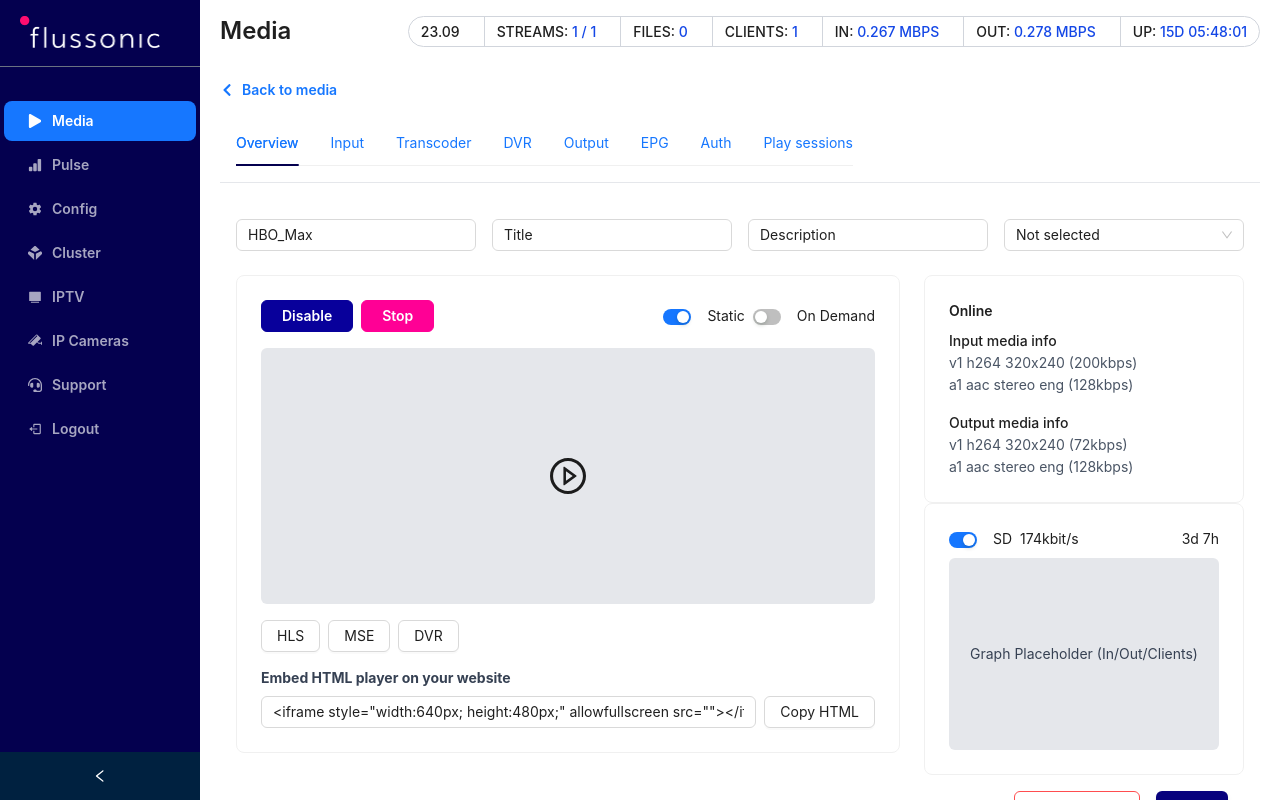
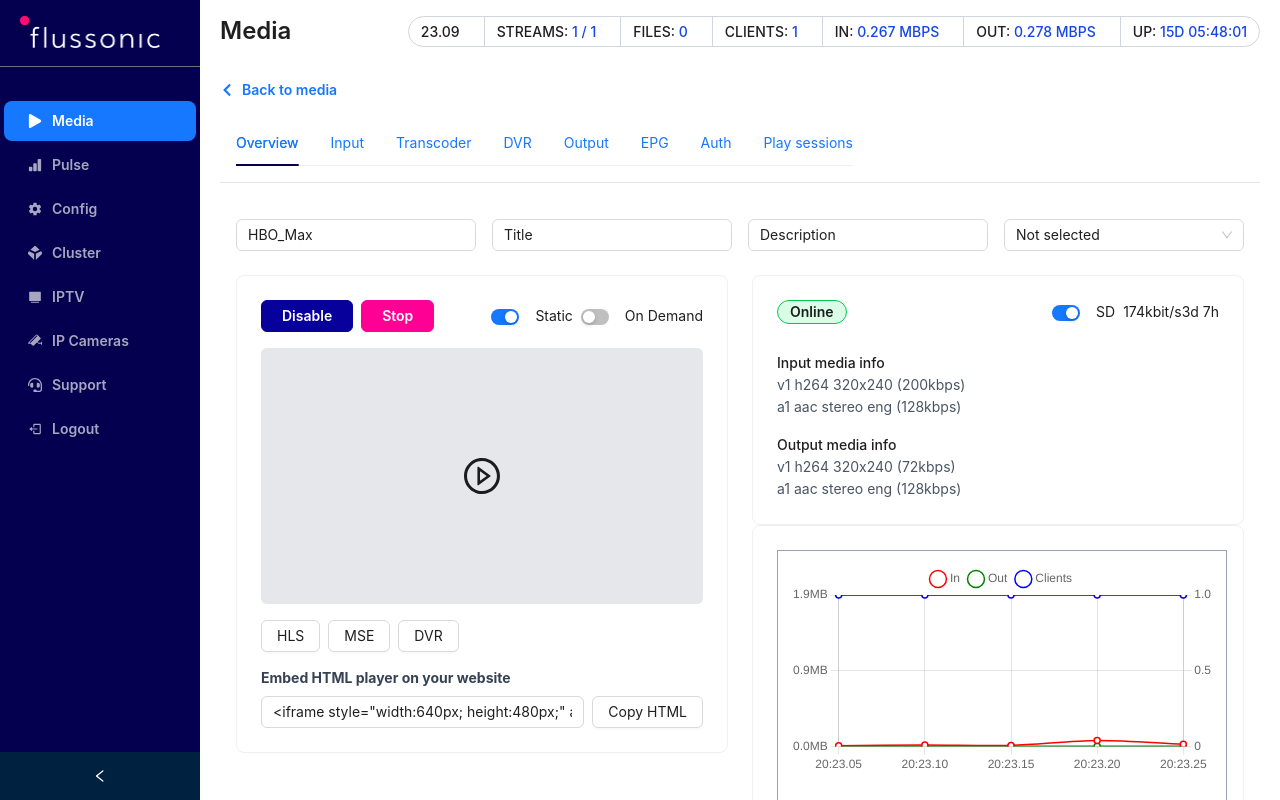
Before and after one commit to globussolution/xtremecode, a React (Vite) app: page /media/1 in a window 1280 px wide. Built offline with nearby package versions, Linux system fonts and the light colour scheme.

Commit message:
All Work Completed

```diff
--- a/src/Admin/Admin Components/AppLayout.jsx
+++ b/src/Admin/Admin Components/AppLayout.jsx
@@ -35,7 +35,7 @@
   getItem("IPTV", "5", <RiTv2Fill />, null, "/iptv"),
   getItem("IP Cameras", "6", <PiSecurityCameraFill />, null, "/ipcameras"),
   getItem("Support", "7", <FaHeadset />, null, "/support"),
-  getItem("Logout", "8", <BiLogOut />, null, "/logout"),
+  getItem("Logout", "8", <BiLogOut />, null, "/login"),
 ];
 
 const AppLayout = ({ children, fullLogo = defaultFullLogo, smallLogo = defaultSmallLogo }) => {
--- a/src/Admin/Admin Pages/Media/MediaComponents/EditStream.jsx
+++ b/src/Admin/Admin Pages/Media/MediaComponents/EditStream.jsx
@@ -4,6 +4,30 @@
 import { PlayCircleOutlined } from "@ant-design/icons";
 import AppLayout from "../../../Admin Components/AppLayout";
 import { FaChevronLeft } from "react-icons/fa";
+import { Line } from "react-chartjs-2";
+import {
+  Chart as ChartJS,
+  LineElement,
+  PointElement,
+  LinearScale,
+  TimeScale,
+  Tooltip,
+  Legend,
+  Filler,
+  CategoryScale,
+} from "chart.js";
+import "chartjs-adapter-date-fns";
+
+ChartJS.register(
+  LineElement,
+  PointElement,
+  LinearScale,
+  TimeScale,
+  Tooltip,
+  Legend,
+  Filler,
+  CategoryScale
+);
 
 const EditStream = () => {
   const [isMobile, setIsMobile] = useState(window.innerWidth < 768);
@@ -11,7 +35,6 @@
   const [title, setTitle] = useState("Title");
   const [description, setDescription] = useState("Description");
   const [template, setTemplate] = useState("");
-  const [isOnline, setIsOnline] = useState(true);
   const [inputMediaInfo] = useState({
     video: "v1 h264 320x240 (200kbps)",
     audio: "a1 aac stereo eng (128kbps)",
@@ -80,12 +103,112 @@
     },
   ];
 
+  // chart Data
+  const dataChart = {
+    labels: ["20:23.05", "20:23.10", "20:23.15", "20:23.20", "20:23.25"],
+    datasets: [
+      {
+        label: "In",
+        data: [10000, 20000, 15000, 76118, 30000],
+        borderColor: "red",
+        backgroundColor: "transparent",
+        pointBorderColor: "red",
+        pointBackgroundColor: "#fff",
+        borderWidth: 1.5,
+        tension: 0.3,
+      },
+      {
+        label: "Out",
+        data: [2000, 4000, 3500, 5524, 4500],
+        borderColor: "green",
+        backgroundColor: "transparent",
+        pointBorderColor: "green",
+        pointBackgroundColor: "#fff",
+        borderWidth: 1.5,
+        tension: 0.3,
+      },
+      {
+        label: "Clients",
+        data: [1, 1, 1, 1, 1],
+        borderColor: "blue",
+        yAxisID: "y1",
+        pointBorderColor: "blue",
+        pointBackgroundColor: "#fff",
+        borderWidth: 1.5,
+        tension: 0.3,
+      },
+    ],
+  };
+
+  const optionsChart = {
+    responsive: true,
+    interaction: {
+      mode: "index",
+      intersect: false,
+    },
+    stacked: false,
+    plugins: {
+      tooltip: {
+        enabled: true,
+        callbacks: {
+          label: (context) => {
+            if (context.dataset.label === "Clients") {
+              return `🟦 Clients: ${context.raw}`;
+            }
+            return `${context.dataset.label}: ${context.raw.toLocaleString()}`;
+          },
+        },
+      },
+      legend: {
+        display: true,
+        labels: {
+          usePointStyle: true,
+          pointStyle: "circle",
+        },
+      },
+    },
+    scales: {
+      y: {
+        type: "linear",
+        position: "left",
+        min: 0,
+        max: 1900000,
+        ticks: {
+          stepSize: 1000000,
+          callback: (value) => `${(value / 1000000).toFixed(1)}MB`,
+        },
+      },
+      y1: {
+        type: "linear",
+        position: "right",
+        min: 0,
+        max: 1,
+        grid: {
+          drawOnChartArea: false,
+        },
+        ticks: {
+          stepSize: 0.5,
+        },
+      },
+      x: {
+        type: "category",
+        ticks: {
+          callback: (val, index) => dataChart.labels[index],
+        },
+      },
+    },
+  };
 
   return (
     <AppLayout>
       <div className="min-h-screen">
         <div className="mb-5 mt-8 lg:px-0 px-3">
-           <Link className="flex items-center gap-2 font-semibold text-blue-700" to="/"><FaChevronLeft className="text-sm"/> Back to media</Link>
+          <Link
+            className="flex items-center gap-2 font-semibold text-blue-700"
+            to="/"
+          >
+            <FaChevronLeft className="text-sm" /> Back to media
+          </Link>
         </div>
 
         {/* Tabs */}
@@ -103,7 +226,7 @@
         </div>
 
         {/* Main Content */}
-        <div className="p-4 md:p-6 lg:p-4 mt-5 h-[calc(100vh-150px)] overflow-y-auto">
+        <div className="p-4 md:p-6 lg:p-4 mt-5 h-[calc(100vh-200px)] overflow-y-auto">
           {/* Top Row with Name, Title, Description, Template */}
           <div className="grid grid-cols-1 md:grid-cols-2 lg:grid-cols-4 gap-4 mb-6">
             <Input
@@ -129,9 +252,9 @@
             />
           </div>
 
-          <div className="grid grid-cols-1 lg:grid-cols-3 gap-6">
+          <div className="grid grid-cols-1 lg:grid-cols-2 gap-6">
             {/* Left Column */}
-            <div className="lg:col-span-2">
+            <div className="lg:col-span-1">
               <Card className="mb-6">
                 <div className="flex items-center justify-between mb-4">
                   <Space>
@@ -188,7 +311,23 @@
             {/* Right Column */}
             <div>
               <Card className="mb-6">
-                <h3 className="font-semibold mb-2">Online</h3>
+                <div className="flex justify-between items-center mb-5">
+                  <h3 className="font-semibold px-3 mb-2 border border-green-500 bg-green-100 rounded-full">
+                    Online
+                  </h3>
+                  <div className="flex items-center justify-between mb-2">
+                    <Space>
+                      <Switch
+                        checked={sdToggle}
+                        onChange={setSdToggle}
+                        size="small"
+                      />{" "}
+                      SD
+                      <span>{bitrate}</span>
+                    </Space>
+                    <span>{duration}</span>
+                  </div>
+                </div>
                 <div className="mb-4">
                   <p className="font-medium">Input media info</p>
                   <p className="text-gray-600">{inputMediaInfo.video}</p>
@@ -201,23 +340,10 @@
                 </div>
               </Card>
 
+              {/* Chart */}
               <Card>
-                <div className="flex items-center justify-between mb-2">
-                  <Space>
-                    <Switch
-                      checked={sdToggle}
-                      onChange={setSdToggle}
-                      size="small"
-                    />{" "}
-                    SD
-                    <span>{bitrate}</span>
-                  </Space>
-                  <span>{duration}</span>
-                </div>
-                <div className="h-48 bg-gray-200 rounded-md flex items-center justify-center">
-                  <span className="text-gray-700">
-                    Graph Placeholder (In/Out/Clients)
-                  </span>
+                <div className="lg:w-[450px] h-64 w-[330px] border border-gray-400 p-3">
+                  <Line data={dataChart} options={optionsChart} />
                 </div>
               </Card>
             </div>
@@ -237,67 +363,3 @@
 };
 
 export default EditStream;
-
-// import { Link } from "react-router-dom";
-// import AppLayout from "../../../Admin Components/AppLayout";
-// import { useState } from "react";
-// import { Tabs } from "antd";
-
-// function EditStream(){
-//    const [isMobile, setIsMobile] = useState(window.innerWidth < 768);
-//     const items = [
-//     {
-//       key: "1",
-//       label: <Link to="/media/overview">Overview</Link>,
-//     },
-//     {
-//       key: "2",
-//       label: <Link to="/media/input">Input</Link>,
-//     },
-//     {
-//       key: "3",
-//       label: <Link to="/media/transcoder">Transcoder</Link>,
-//     },
-//     {
-//       key: "4",
-//       label: <Link to="/media/dvr">DVR</Link>,
-//     },
-//     {
-//       key: "5",
-//       label: <Link to="/media/output">Output</Link>,
-//     },
-//     {
-//       key: "6",
-//       label: <Link to="/media/epg">EPG</Link>,
-//     },
-//     {
-//       key: "7",
-//       label: <Link to="/media/auth">Auth</Link>,
-//     },
-//     {
-//       key: "8",
-//       label: <Link to="/media/playsessions">Play sessions</Link>,
-//     },
-//   ];
-
-//   return(
-//     <>
-//       <AppLayout>
-//          <div
-//            className={`scrollHide w-full overflow-x-auto flex items-center gap-2 border-b border-gray-200 ${
-//              isMobile ? "px-2" : "px-4"
-//            }`}
-//          >
-//            <Tabs
-//              defaultActiveKey="1"
-//              className="mb-0"
-//              size={isMobile ? "small" : "middle"}
-//              items={items}
-//            />
-//          </div>
-//       </AppLayout>
-//     </>
-//   )
-// }
-
-// export default EditStream;
--- a/src/App.jsx
+++ b/src/App.jsx
@@ -26,6 +26,7 @@
 import ConfigAuth from './Admin/Admin Pages/Config/ConfigComponents/ConfigAuth'
 import AuthBackends from './Admin/Admin Pages/Config/ConfigComponents/AuthBackends'
 import Events from './Admin/Admin Pages/Config/ConfigComponents/Events'
+import Login from './Auth/Login';
 
 function App() {
 
@@ -33,6 +34,9 @@
     <>
       <BrowserRouter>
         <Routes>
+          {/* Login Routes */}
+          <Route path="/login" element={<Login/>}></Route>
+
           {/* Media Routes */}
           <Route path="/" element={<Media/>}></Route>
           <Route path="/media/create" element={<Create/>}></Route>
--- /dev/null
+++ b/src/Auth/Login.jsx
@@ -0,0 +1,67 @@
+import loginLogo from "../assets/images/loginLogo.png"
+
+function Login() {
+  return (
+    <div className="flex items-center justify-center h-screen">
+    <div className="lg:w-[400px] w-[320px] px-10 py-10 border border-gray-300 bg-white rounded-lg shadow-xl">
+      {/* Logo/Image section */}
+      <div className="flex justify-center mb-10 px-3">
+        <img
+          src={loginLogo}
+          alt="Flussonic Admin UI Logo"
+          className="w-full h-auto object-contain rounded-lg"
+        />
+      </div>
+
+      {/* Login Form */}
+      <form>
+        {/* Login Input Field */}
+        <div className="mb-5">
+          <label
+            htmlFor="login"
+            className="block text-gray-700 text-sm font-medium mb-2"
+          >
+            Login
+          </label>
+          <input
+            type="text"
+            id="login"
+            name="login"
+            placeholder="Login"
+            className="w-full px-4 py-3 border border-gray-300 rounded-lg focus:outline-none focus:ring-2 focus:ring-blue-500 focus:border-transparent transition duration-200 ease-in-out text-gray-800 placeholder-gray-400"
+            aria-label="Login username"
+          />
+        </div>
+
+        {/* Password Input Field */}
+        <div className="mb-6">
+          <label
+            htmlFor="password"
+            className="block text-gray-700 text-sm font-medium mb-2"
+          >
+            Password
+          </label>
+          <input
+            type="password"
+            id="password"
+            name="password"
+            placeholder="Password"
+            className="w-full px-4 py-3 border border-gray-300 rounded-lg focus:outline-none focus:ring-2 focus:ring-blue-500 focus:border-transparent transition duration-200 ease-in-out text-gray-800 placeholder-gray-400"
+            aria-label="Login password"
+          />
+        </div>
+
+        {/* Submit Button */}
+        <button
+          type="submit"
+          className="w-full cursor-pointer bg-blue-800 hover:bg-blue-700 text-white font-bold py-3 px-4 rounded-lg focus:outline-none focus:ring-2 focus:ring-blue-500 focus:ring-opacity-50 transition duration-200 ease-in-out shadow-md hover:shadow-lg"
+        >
+          Sign In
+        </button>
+      </form>
+    </div>
+    </div>
+  );
+}
+
+export default Login;
```
Also changed, not shown: src/Admin/Admin Pages/Config/ConfigComponents/ConfigDVR.jsx (+47 -11 lines), src/assets/images/loginLogo.png (added).
